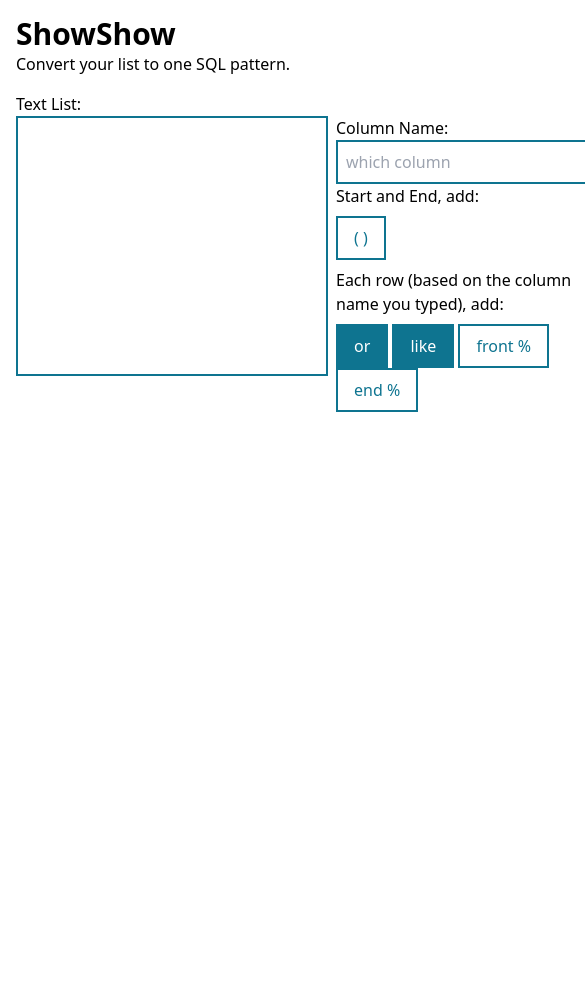
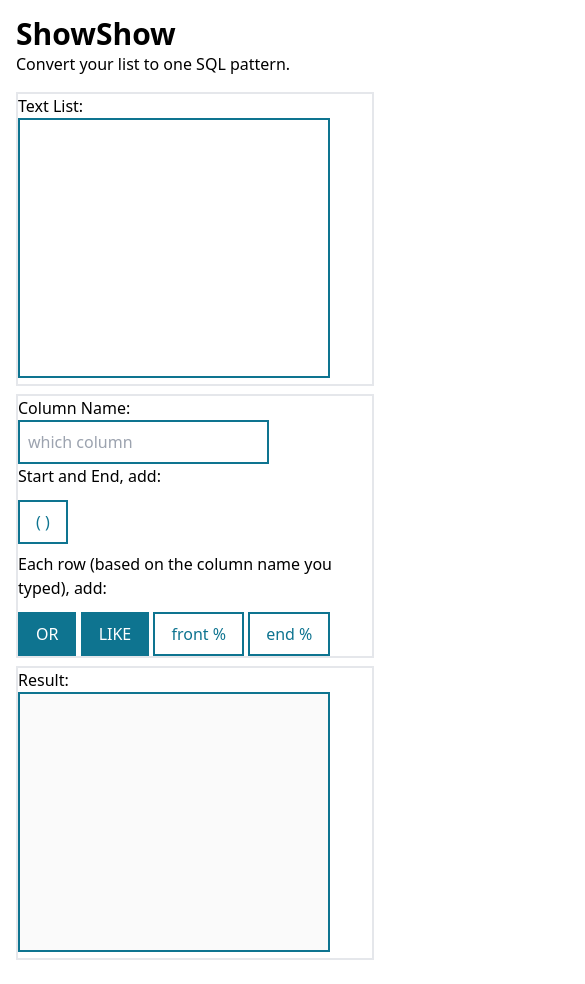
Before and after one commit to chochinlu/showshow, a SvelteKit app: page / in a window 390 px wide. Shown: the top 984 px of the page, 585 px wide, since content can reach past the window. Before the commit the page ends 844 px from the top, so only its background shows below. Built offline with nearby package versions, Linux system fonts and the light colour scheme.

Commit message:
rwd, and reactive

```diff
--- a/src/components/Button.svelte
+++ b/src/components/Button.svelte
@@ -1,5 +1,6 @@
 <script>
 	export let selected = false;
+
 	$: moreStyle = selected
 		? 'text-white bg-cyan-700'
 		: 'hover:bg-cyan-700 text-cyan-700 hover:text-white';
@@ -9,6 +10,6 @@
 	}
 </script>
 
-<button {selected} class="px-4 py-2 border-2 border-cyan-700 {moreStyle}" on:click={toggleSelected}>
+<button class="mt-1 px-4 py-2 border-2 border-cyan-700 {moreStyle}" on:click={toggleSelected}>
 	<slot />
 </button>
--- /dev/null
+++ b/src/components/DisabledButton.svelte
@@ -0,0 +1,7 @@
+<script>
+	export let selected = false;
+</script>
+
+<button class="px-4 py-2 border-2 border-cyan-700 text-white bg-cyan-700" >
+	<slot />
+</button>
--- a/src/routes/+page.svelte
+++ b/src/routes/+page.svelte
@@ -1,33 +1,37 @@
 <script>
-	import Button from '../components/Button.svelte';
-	import TextList from '../components/TextList.svelte';
+	import Button from '../components/Button.svelte'
+	import TextList from '../components/TextList.svelte'
+	import DisabledButton from '../components/DisabledButton.svelte'
 
-	let columnName = '';
-	let sourceValue = '';
+	let columnName = ''
+	let sourceValue = ''
 
-	let frontSymbolSelected = false;
-	let backSymbolSelected = false;
-	$: sourceItemList = sourceValue.split('\n').filter((s) => s.length !== 0);
+	let quoteSelected = false
+	let frontSymbolSelected = false
+	let backSymbolSelected = false
+	$: sourceItemList = sourceValue.split('\n').filter((s) => s.length !== 0)
 
-	$: targetValue = sourceItemList
+	$: tempTargetValue = sourceItemList
 		.map(
 			(s, index) =>
-				`${index !== 0 ? 'OR' : ''}${columnName} LIKE '${frontSymbolSelected ? '%' : ''}${s}${
+				`${index !== 0 ? 'OR' : ''} ${columnName} LIKE '${frontSymbolSelected ? '%' : ''}${s}${
 					backSymbolSelected ? '%' : ''
 				}'`
 		)
-		.join('\n');
+		.join('\n')
+
+	$: targetValue = `${quoteSelected ? '(' : ''} ${tempTargetValue} ${quoteSelected ? ')' : ''}`
 </script>
 
 <h1 class="text-3xl font-bold">ShowShow</h1>
 <p class="mb-4">Convert your list to one SQL pattern.</p>
-<div class="flex">
-	<div class="mb-2">
+<div class="flex flex-col md:flex-row">
+	<div class="mb-2 border-2">
 		<div>Text List:</div>
 		<TextList name="source" bind:text={sourceValue} />
 	</div>
 
-	<div class="mb-2 mx-2 pt-6">
+	<div class="mb-2 mx-0 pt-0 border-2 md:mx-2 md:pt-6">
 		<p>Column Name:</p>
 		<div>
 			<input
@@ -36,15 +40,15 @@
 				placeholder="which column" />
 		</div>
 		<p class="mb-2">Start and End, add:</p>
-		<Button>( )</Button>
+		<Button bind:selected={quoteSelected}>( )</Button>
 		<p class="my-2">Each row (based on the column name you typed), add:</p>
-		<Button selected={true}>or</Button>
-		<Button selected={true}>like</Button>
+		<DisabledButton>OR</DisabledButton>
+		<DisabledButton>LIKE</DisabledButton>
 		<Button bind:selected={frontSymbolSelected}>front %</Button>
 		<Button bind:selected={backSymbolSelected}>end %</Button>
 	</div>
 
-	<div class="mb-2">
+	<div class="mb-2 border-2">
 		<div>Result:</div>
 		<TextList name="result" disabled={true} bind:text={targetValue} />
 	</div>
```
